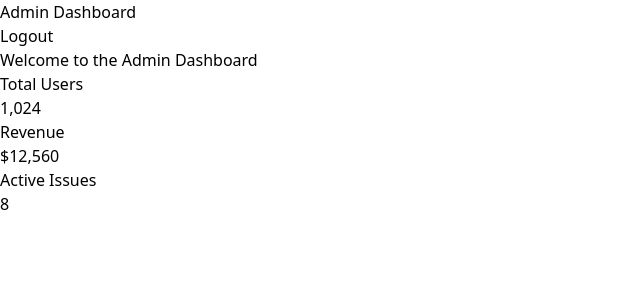
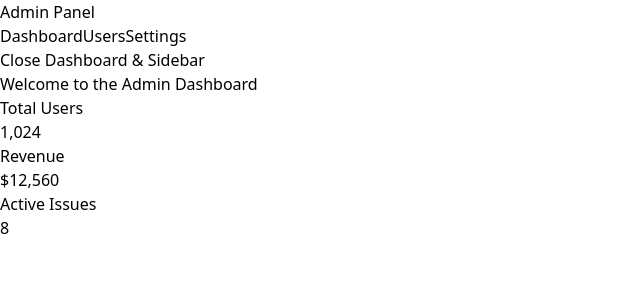
Before and after one commit to jacekzielinski87/WilliamMacMiron-Website, a Next.js app: page /components/Admin in a window 1280 px wide. Shown: the top 300 px of the page, without its empty margins (0-640 px from the left). Built offline with nearby package versions, Linux system fonts and the light colour scheme.

Commit message:
Admin Panel customize

```diff
--- a/pages/components/Admin.jsx
+++ b/pages/components/Admin.jsx
@@ -1,26 +1,54 @@
 // pages/admin.js
+import { useState } from "react";
 import Sidebar from "../components/Sidebar";
-import Header from "../components/Header";
 import Dashboard from "../components/Dashboard";
 
 const Admin = () => {
+  const [activePage, setActivePage] = useState("dashboard");
+  const [isVisible, setIsVisible] = useState(true);
+
+  const toggleVisibility = () => {
+    setIsVisible(!isVisible);
+  };
+
+  const renderContent = () => {
+    if (!isVisible) {
+      return <div className="p-6 text-center">Dashboard is hidden</div>;
+    }
+    switch (activePage) {
+      case "dashboard":
+        return <Dashboard />;
+      case "users":
+        return <div className="p-6">Users Page Content</div>;
+      case "settings":
+        return <div className="p-6">Settings Page Content</div>;
+      default:
+        return <Dashboard />;
+    }
+  };
+
   return (
-    <div className="flex h-screen bg-gray-100">
-      {/* Sidebar */}
+    <div className="h-screen bg-gray-100 flex">
+      {isVisible && (
+        <Sidebar onMenuClick={setActivePage} />
+      )}
 
 
-      {/* Main Content */}
-      <div className="flex-1 flex flex-col">
-        {/* Header */}
-        <Header />
 
-        {/* Dashboard Content */}
-        <main className="flex-1 overflow-y-auto">
-          <Dashboard />
-        </main>
+        {/* Toggle Button */}
+        <div className="p-4 absolute bottom-0 text-right">
+          <button
+            onClick={toggleVisibility}
+            className="bg-red-500 text-white px-4 py-2 rounded hover:bg-red-600"
+          >
+            {isVisible ? "Close Dashboard & Sidebar" : "Show Dashboard & Sidebar"}
+          </button>
+        </div>
+
+        {/* Render Content */}
+        <main className="flex-1 overflow-y-auto">{renderContent()}</main>
       </div>
-    </div>
-  );
+    );
 };
 
 export default Admin;
--- a/pages/components/Header.jsx
+++ /dev/null
@@ -1,13 +0,0 @@
-// components/Header.js
-const Header = () => {
-    return (
-      <div className="h-16 w-[300px] bg-gray-300 flex items-center px-6 justify-center absolute right-20">
-        <h1 className="text-lg font-semibold p-2">Admin Dashboard</h1>
-        <button className="bg-blue-500 text-white px-4 py-2 rounded hover:bg-blue-600">
-          Logout
-        </button>
-      </div>
-    );
-  };
-
-  export default Header;
--- a/pages/components/Sidebar.jsx
+++ b/pages/components/Sidebar.jsx
@@ -1,30 +1,28 @@
-import Link from "next/link";
+// components/Sidebar.js
+import React from "react";
 
-const Sidebar = () => {
+const Sidebar = ({ onMenuClick }) => {
   const menuItems = [
-    { name: "Dashboard", href: "/admin" },
-    { name: "Users", href: "/admin/users" },
-    { name: "Settings", href: "/admin/settings" },
-    // Add more items as needed
+    { name: "Dashboard", href: "dashboard" },
+    { name: "Users", href: "users" },
+    { name: "Settings", href: "settings" },
   ];
 
   return (
-    <div className="h-screen w-20 bg-gray-800 text-white flex flex-col">
-      <div className="p-4 text-lg font-bold border-b border-gray-700">
+    <div className="h-screen w-64 bg-[#c8c8c8] text-white flex flex-col">
+      <div className="p-4 text-lg font-bold border-b border-gray-400 text-black">
         Admin Panel
       </div>
-      <nav className="mt-4 flex flex-col space-y-2">
-        {menuItems
-          .filter((item) => item.href) // Skip invalid items
-          .map((item) => (
-            <Link
-              key={item.name}
-              href={item.href}
-              className="px-4 py-2 hover:bg-gray-700 rounded"
-            >
-              {item.name}
-            </Link>
-          ))}
+      <nav className="mt-4 flex flex-col space-y-2 text-black">
+        {menuItems.map((item) => (
+          <button
+            key={item.name}
+            onClick={() => onMenuClick(item.href)}
+            className="text-left px-4 py-2 hover:bg-gray-700 rounded"
+          >
+            {item.name}
+          </button>
+        ))}
       </nav>
     </div>
   );
```
